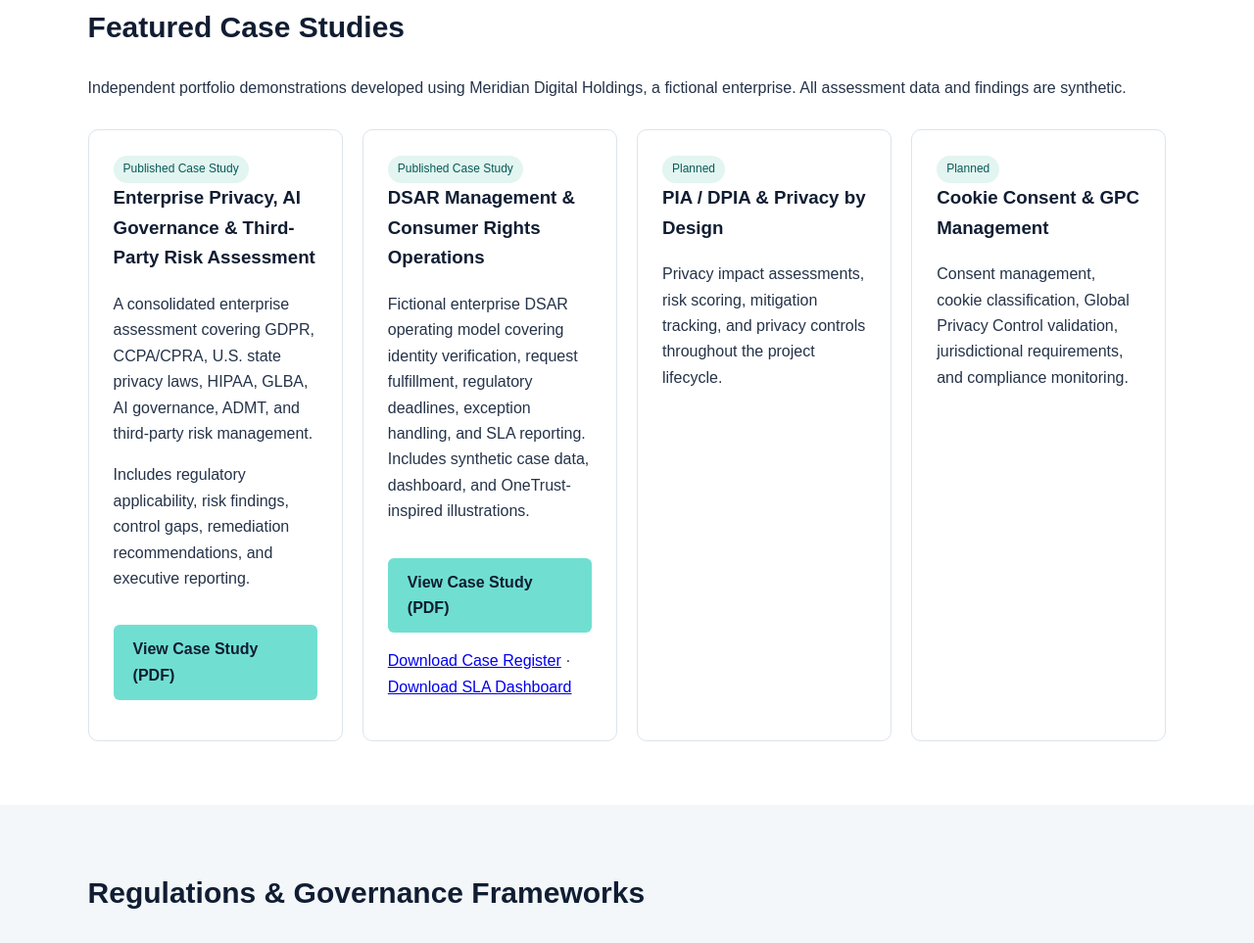
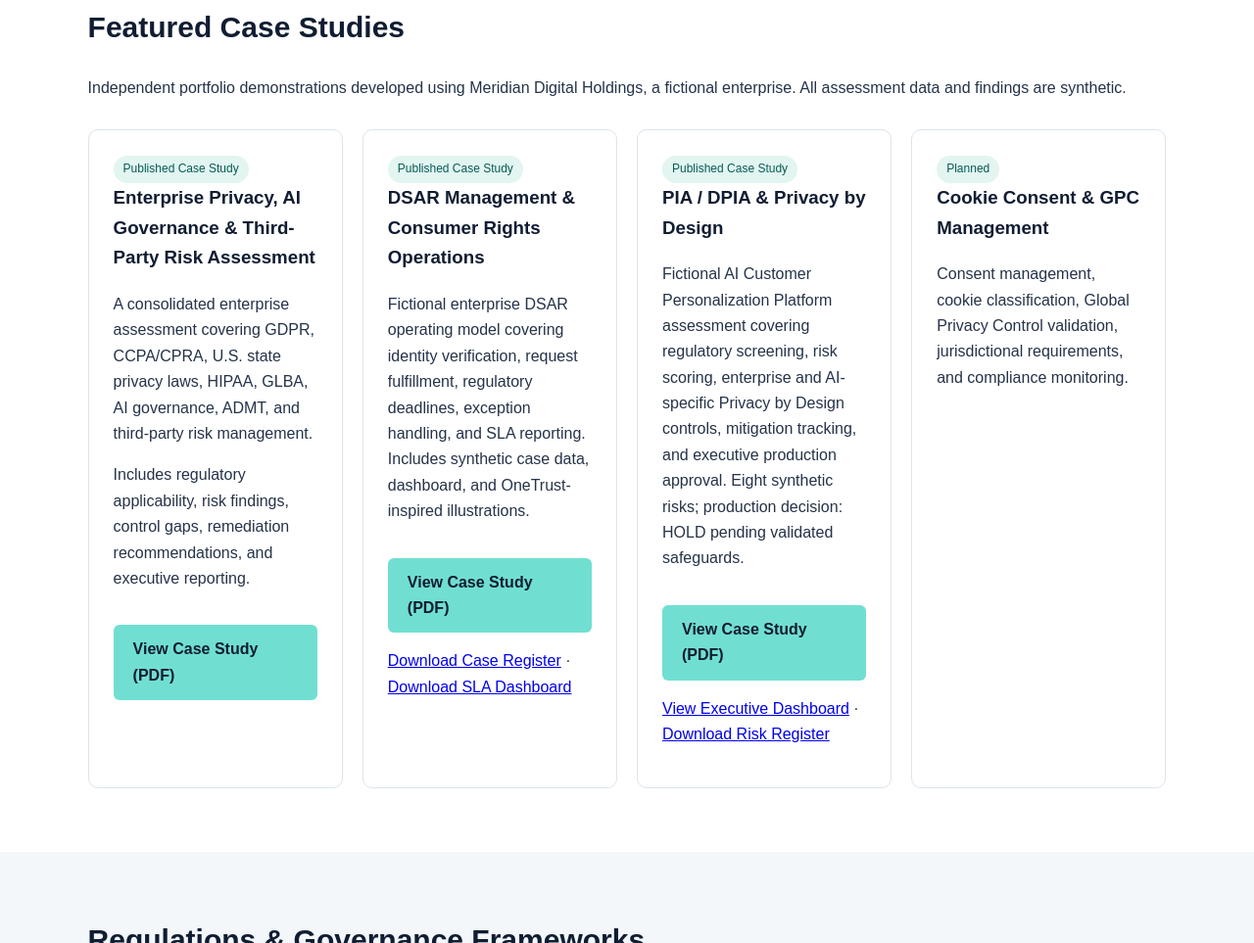
Before and after one commit to mikeolu700-gif/bloomdale-privacy-ai-governance, a plain HTML site: page index.html in a window 1280 px wide. Shown: the part 1996-2959 px from the top of the page at 98% size. Drawn offline with Linux system fonts and the light colour scheme.

Commit message:
Publish BDC-OPS-002 in dedicated folder and link case study on homepage

```diff
--- a/index.html
+++ b/index.html
@@ -115,9 +115,11 @@
     </div>
 
     <div class="card">
-      <span class="tag">Planned</span>
+      <span class="tag">Published Case Study</span>
       <h3>PIA / DPIA &amp; Privacy by Design</h3>
-      <p>Privacy impact assessments, risk scoring, mitigation tracking, and privacy controls throughout the project lifecycle.</p>
+      <p>Fictional AI Customer Personalization Platform assessment covering regulatory screening, risk scoring, enterprise and AI-specific Privacy by Design controls, mitigation tracking, and executive production approval. Eight synthetic risks; production decision: HOLD pending validated safeguards.</p>
+      <a class="button" href="portfolio/pia-dpia-privacy-by-design/BDC-OPS-002_Consolidated_PIA_DPIA_Case_Study_v1.2.pdf" target="_blank" rel="noopener noreferrer">View Case Study (PDF)</a>
+      <p><a href="portfolio/pia-dpia-privacy-by-design/BDC-OPS-002_Executive_Dashboard_v1.2.pdf">View Executive Dashboard</a> · <a href="portfolio/pia-dpia-privacy-by-design/BDC-OPS-002_Privacy_Risk_Register_v1.2.xlsx">Download Risk Register</a></p>
     </div>
 
     <div class="card">
```
Also changed, not shown: 7 other files.
